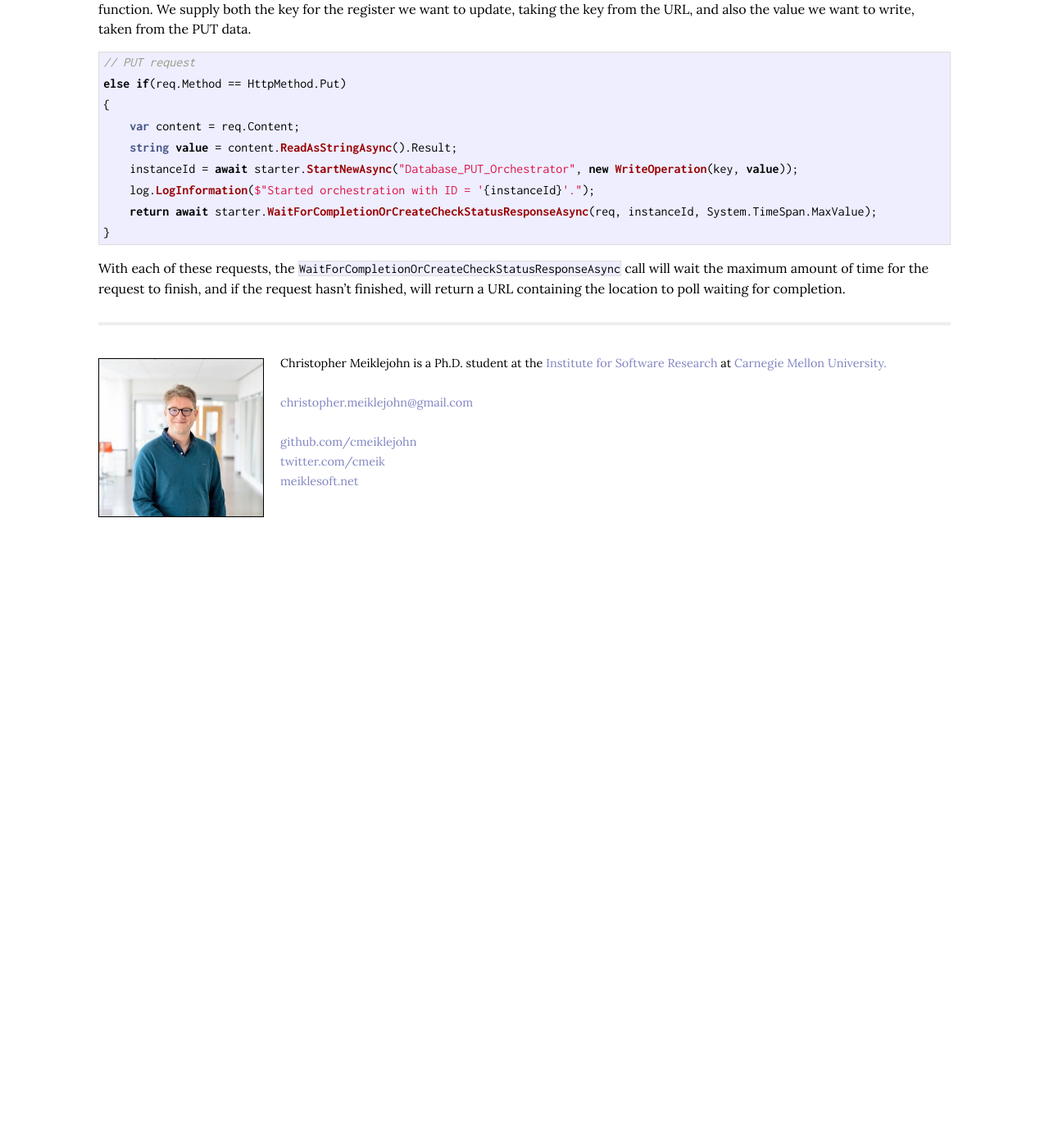
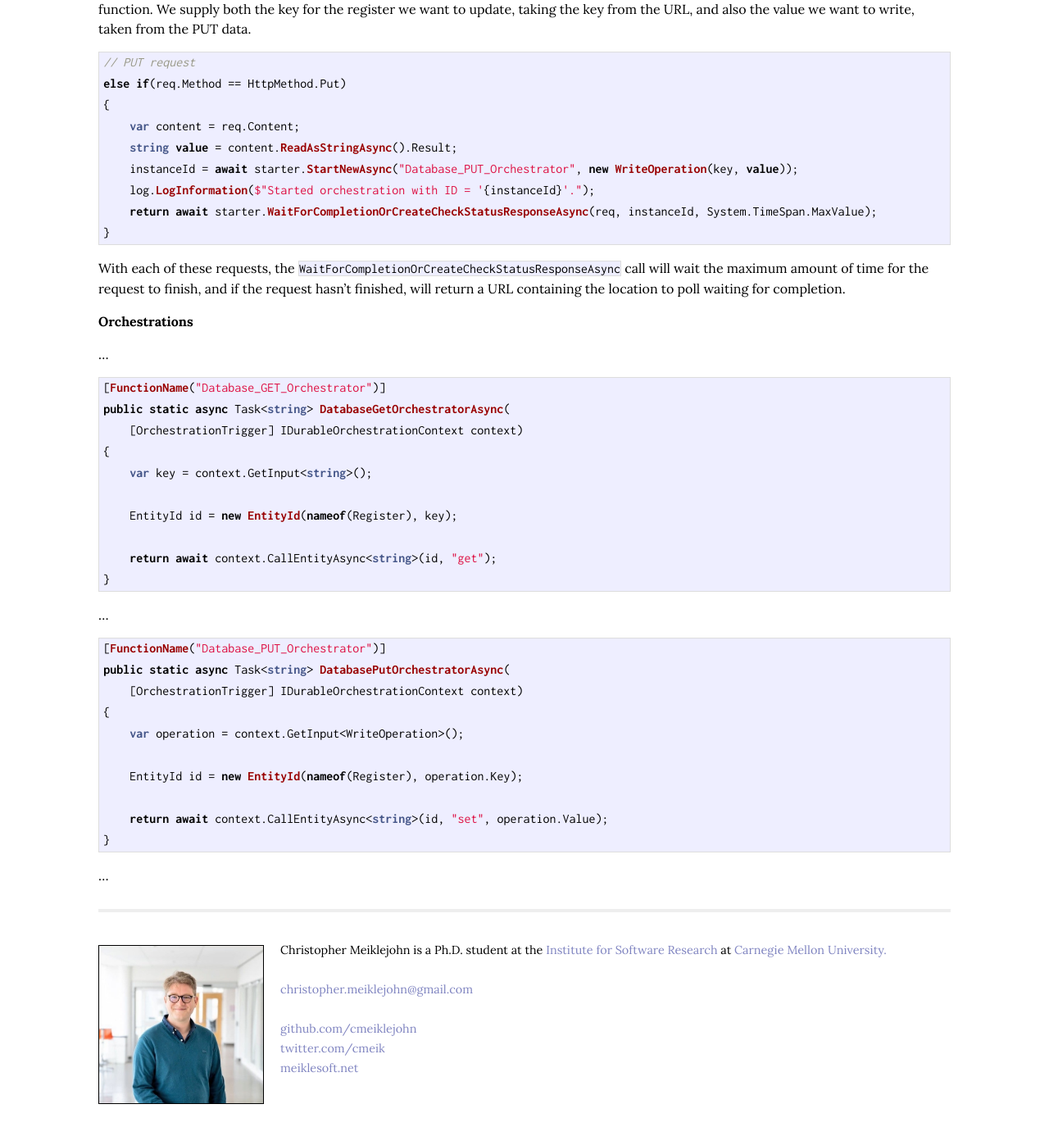
Before and after one commit to cmeiklejohn/cmeiklejohn.github.io, a Jekyll site: the page built from _posts/2019-05-23-stateful-serverless-database-example.markdown, in a window 1280 px wide and 1400 px high, scrolled down 834 px. Shown: the top 1386 px of the window at 82% size. Built offline with Jekyll 4.4.1, drawn with Linux system fonts in a browser that asks for light colours; some web fonts are replaced; before the commit the page ends 1518 px from its top, so only the background shows below that.

Commit message:
Add orchestration functions.

````diff
--- a/_posts/2019-05-23-stateful-serverless-database-example.markdown
+++ b/_posts/2019-05-23-stateful-serverless-database-example.markdown
@@ -50,3 +50,37 @@ else if(req.Method == HttpMethod.Put)
 ```
 
 With each of these requests, the ```WaitForCompletionOrCreateCheckStatusResponseAsync``` call will wait the maximum amount of time for the request to finish, and if the request hasn't finished, will return a URL containing the location to poll waiting for completion.
+
+## Orchestrations
+
+...
+
+```c#
+[FunctionName("Database_GET_Orchestrator")]
+public static async Task<string> DatabaseGetOrchestratorAsync(
+    [OrchestrationTrigger] IDurableOrchestrationContext context)
+{
+    var key = context.GetInput<string>();
+
+    EntityId id = new EntityId(nameof(Register), key);
+
+    return await context.CallEntityAsync<string>(id, "get");
+}
+```
+
+...
+
+```c#
+[FunctionName("Database_PUT_Orchestrator")]
+public static async Task<string> DatabasePutOrchestratorAsync(
+    [OrchestrationTrigger] IDurableOrchestrationContext context)
+{
+    var operation = context.GetInput<WriteOperation>();
+
+    EntityId id = new EntityId(nameof(Register), operation.Key);
+
+    return await context.CallEntityAsync<string>(id, "set", operation.Value);
+}
+```
+
+...
````
